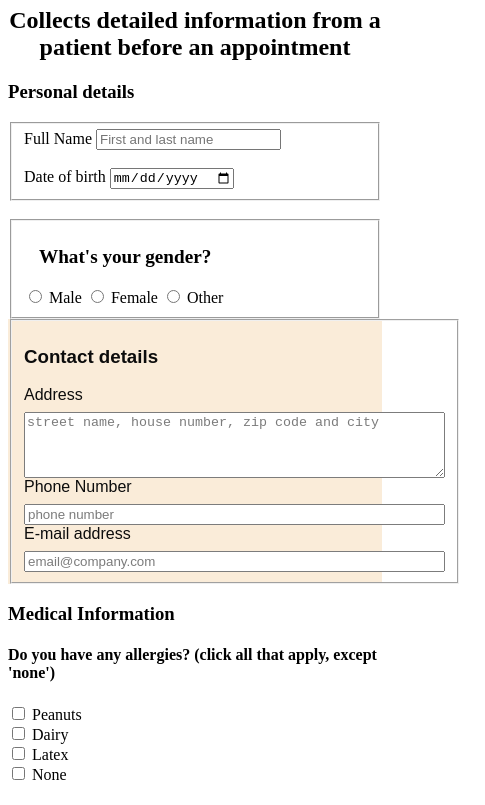
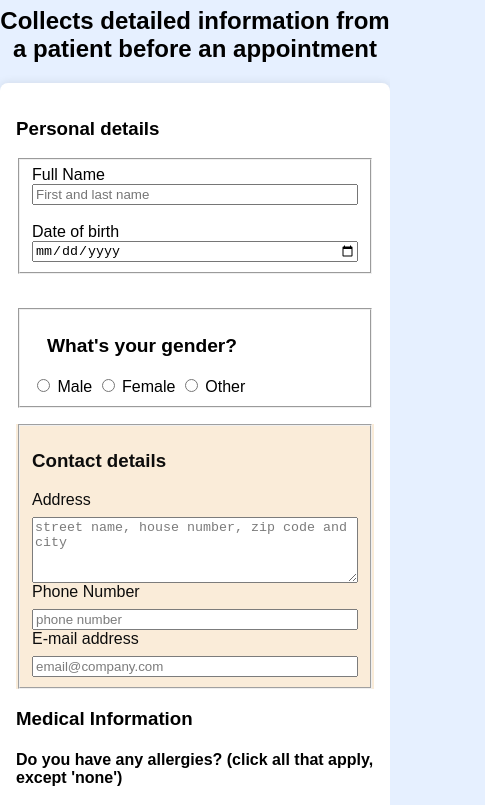
Before and after one commit to cryptocam1982/Exercise-Medical-History-Intake-Form, a plain HTML site: page index.html in a window 390 px wide. Shown: the part 110-915 px from the top of the page, 485 px wide, since content can reach past the window. Drawn offline with Linux system fonts and the light colour scheme.

Commit message:
style: add responsive layout and backgrounds

```diff
--- a/styles.css
+++ b/styles.css
@@ -1,3 +1,34 @@
+body {
+    margin: 0;
+    padding: 0;
+    background-color: #e6f0ff;
+    font-family: Arial, Helvetica, sans-serif;
+}
+
+form {
+    max-width: 800px;
+    margin: 1rem auto;
+    background-color: #ffffff;
+    padding: 1rem;
+    border-radius: 8px;
+    box-shadow: 0 0 10px rgba(0, 0, 0, 0.1);
+}
+
+section {
+    margin-bottom: 1rem;
+}
+
+input[type="text"],
+input[type="date"],
+input[type="email"],
+input[type="tel"],
+textarea,
+select {
+    width: 100%;
+    max-width: 100%;
+    box-sizing: border-box;
+}
+
 .title {
     color: green;
 }
@@ -55,3 +86,18 @@
     flex-direction: column;
     gap: 0.5rem;
 }
+
+@media (min-width: 600px) {
+    .row {
+        flex-direction: row;
+        align-items: center;
+    }
+    .row label {
+        flex: 1;
+    }
+    .row input,
+    .row textarea,
+    .row select {
+        flex: 2;
+    }
+}
```
